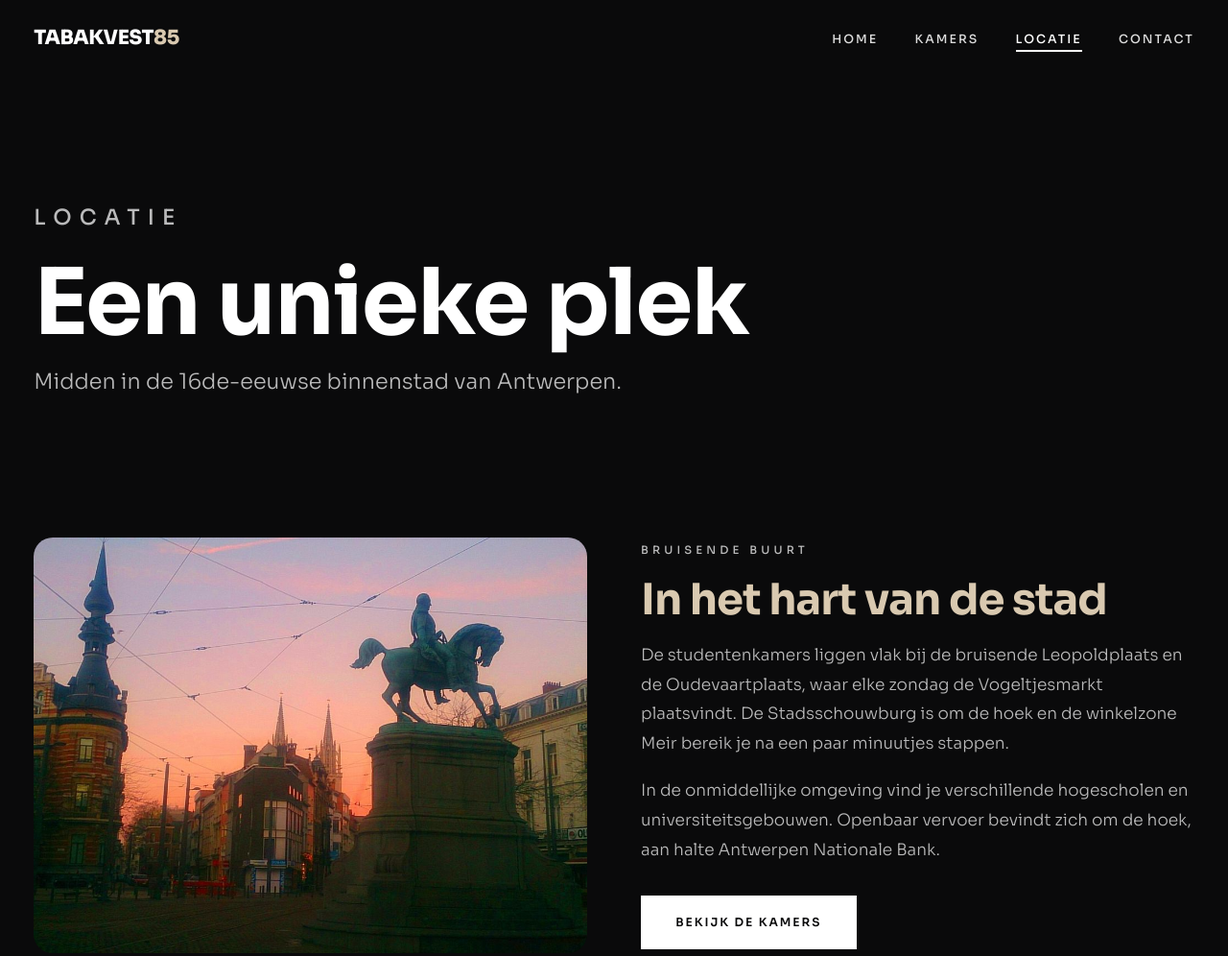
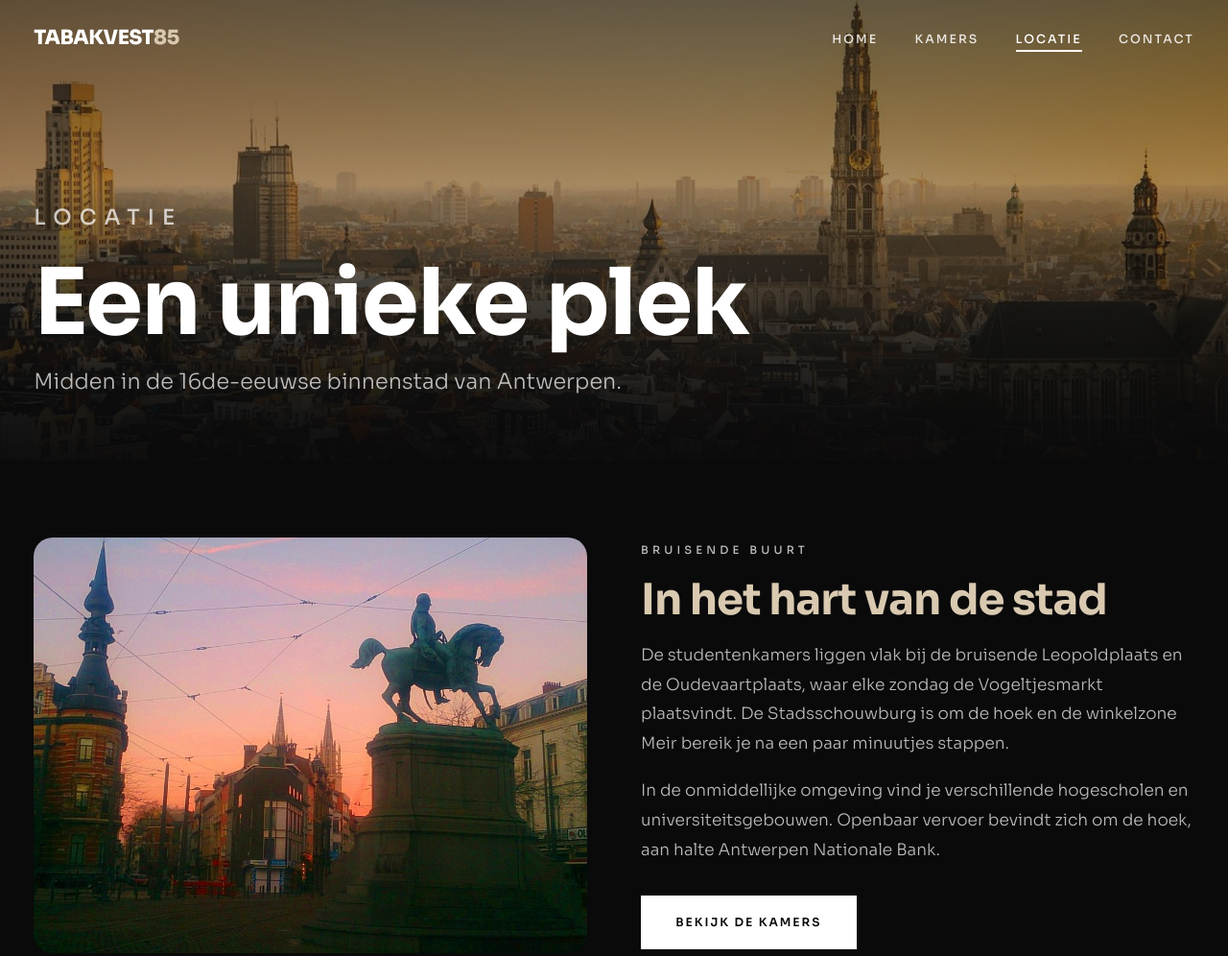
Before and after one commit to dfence/tabakvest85, a plain HTML site: page proposal_5_cinematic/locatie.html in a window 1280 px wide. Shown: the top 996 px of the page at 96% size. Drawn offline with Linux system fonts and the light colour scheme.

Commit message:
Update Locatie page header to use antwerpen.jpg background for cinematic consistency

```diff
--- a/proposal_5_cinematic/locatie.html
+++ b/proposal_5_cinematic/locatie.html
@@ -52,7 +52,7 @@
         </div>
     </nav>
 
-    <header class="page-hero" style="background-image: url("pictures/leopold.jpg");">
+    <header class="page-hero" style="background-image: url('pictures/antwerpen.jpg');">
         <div class="veil"></div>
         <div class="container">
             <p class="eyebrow">Locatie</p>
```
